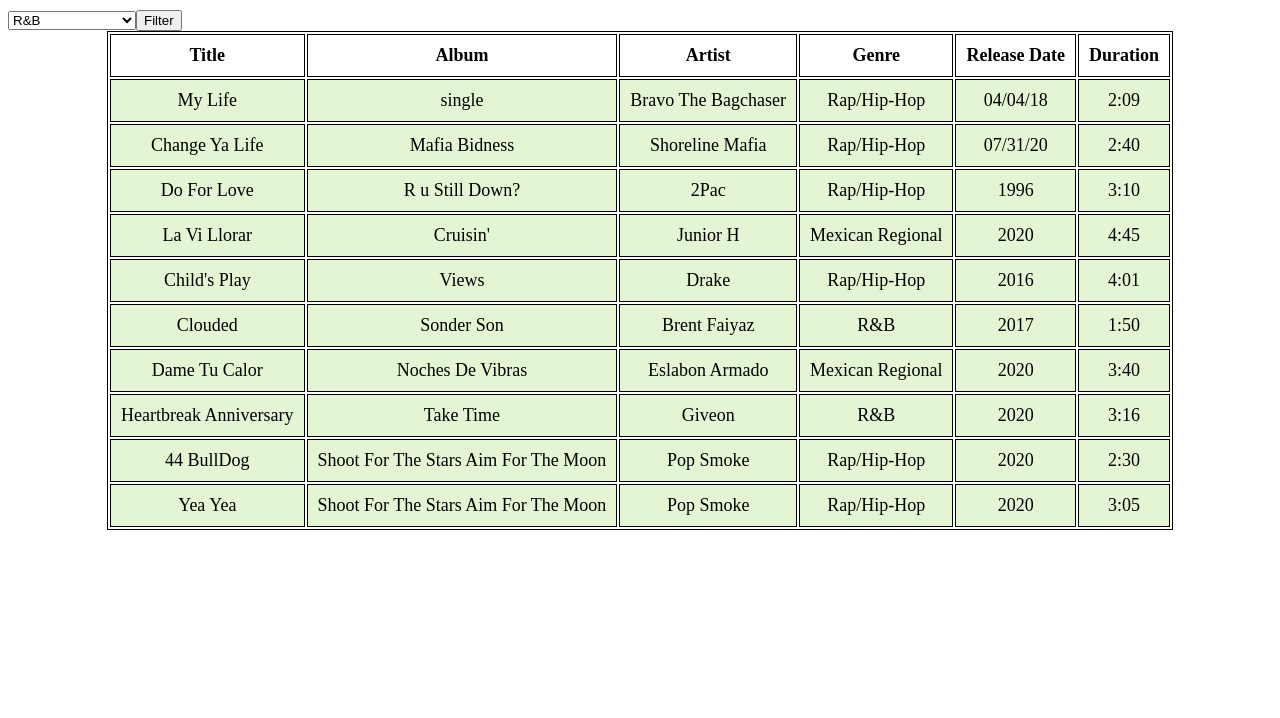
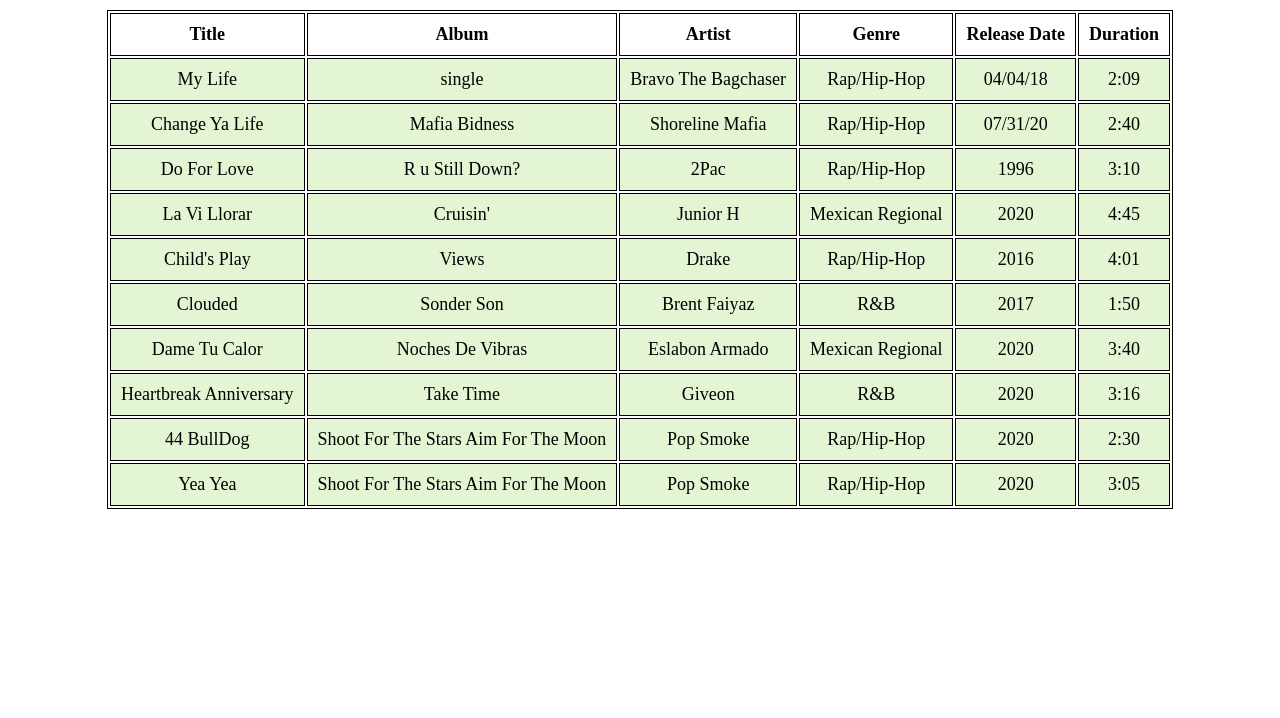
Before and after one commit to dtrejo112/setlist, a plain HTML site: page index.html in a window 1280 px wide. Shown: the part 82-800 px from the top of the page. Drawn offline with nearby package versions, Linux system fonts and the light colour scheme.

Commit message:
Update index.html

```diff
--- a/index.html
+++ b/index.html
@@ -50,17 +50,6 @@
 <body>
     <section>
         <h1> Set List</h1>
-
-       <form>
-         <select name = "dropdown">
-            <option value = "R&B" selected>R&B</option>
-            <option value = "Mexican Regional">Mexican Regional</option>
-            <option value = "Rap/Hip-Hop">Rap/Hip-Hop</option>
-           <br>
-           <input type="button" onclick="alert('Hello World!')" value="Filter">
-         </select>
-
-      </form>
 
         <!-- TABLE CONSTRUCTION-->
         <table id='table'>
```
